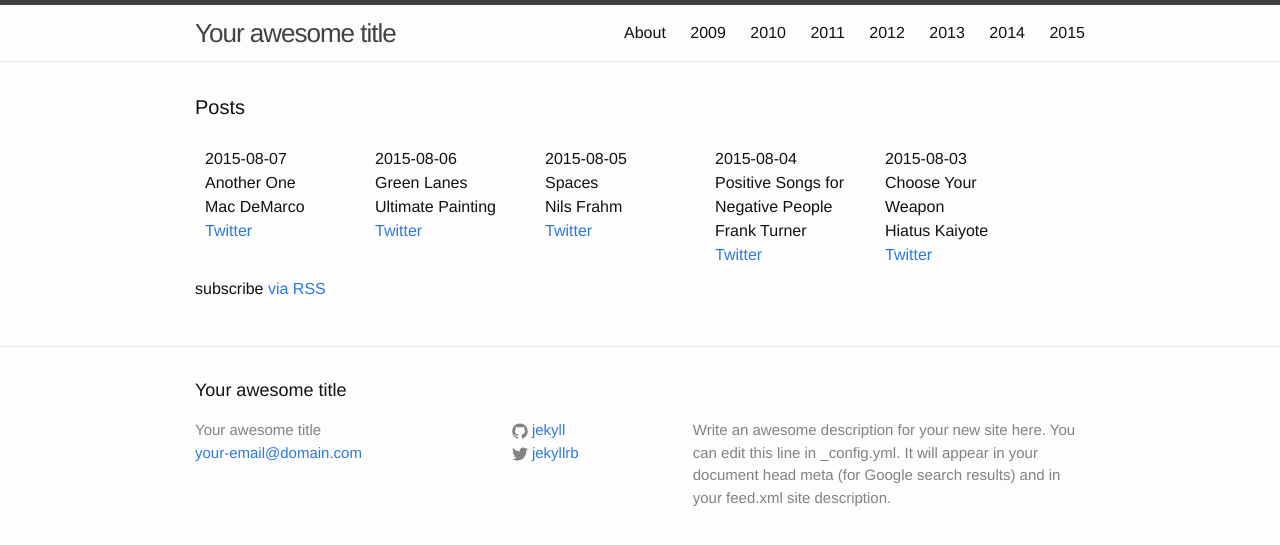
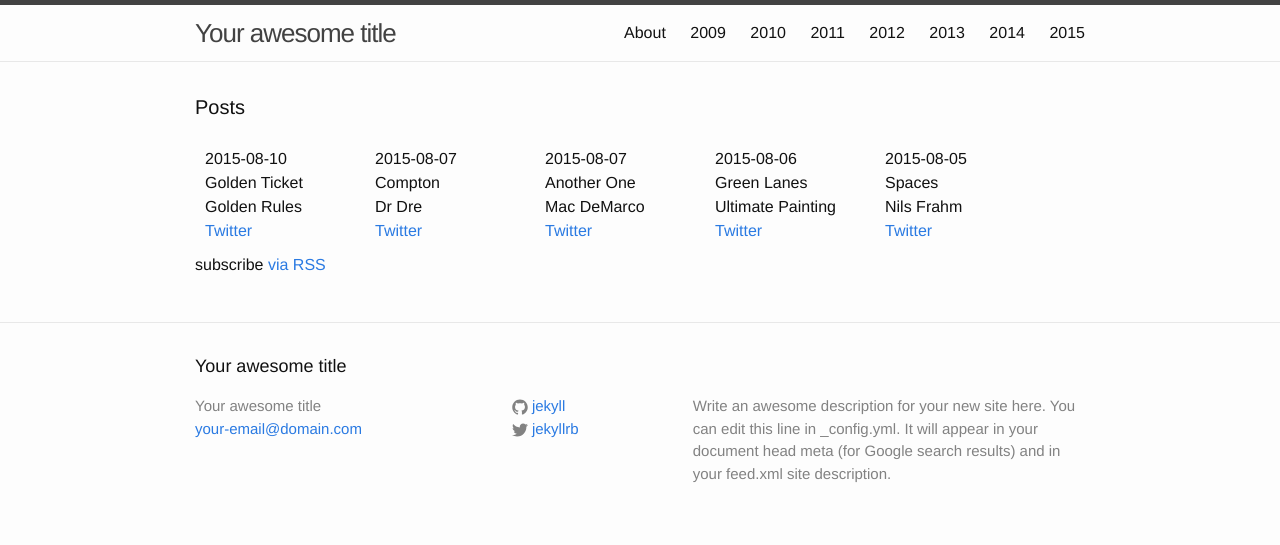
Before and after one commit to karaken12/bbc6musicaotd, a Jekyll site: the page built from site/index.html, in a window 1280 px wide. Shown: the top 545 px of the page. Built offline with Jekyll 4.4.1, drawn with Linux system fonts in a browser that asks for light colours.

Commit message:
Albums for 2015-08-07(?) and 2015-08-10.

```diff
--- a/site/_data/year/2015.yml
+++ b/site/_data/year/2015.yml
@@ -748,3 +748,12 @@
   title: Another One
   twitter: https://twitter.com/BBC6Music/status/629656498860331008
   spotify-id: 0qE5QSP0wAkhMzt8X4TGPC
+- date: 2015-08-07
+  artist: Dr Dre
+  title: Compton
+  twitter: https://twitter.com/BBC6Music/status/629633233639096320
+- date: 2015-08-10
+  artist: Golden Rules
+  title: Golden Ticket
+  twitter: https://twitter.com/BBC6Music/status/630743246419959809
+  spotify-id: 36mGzBHHjZCHXapneNNuad
```
